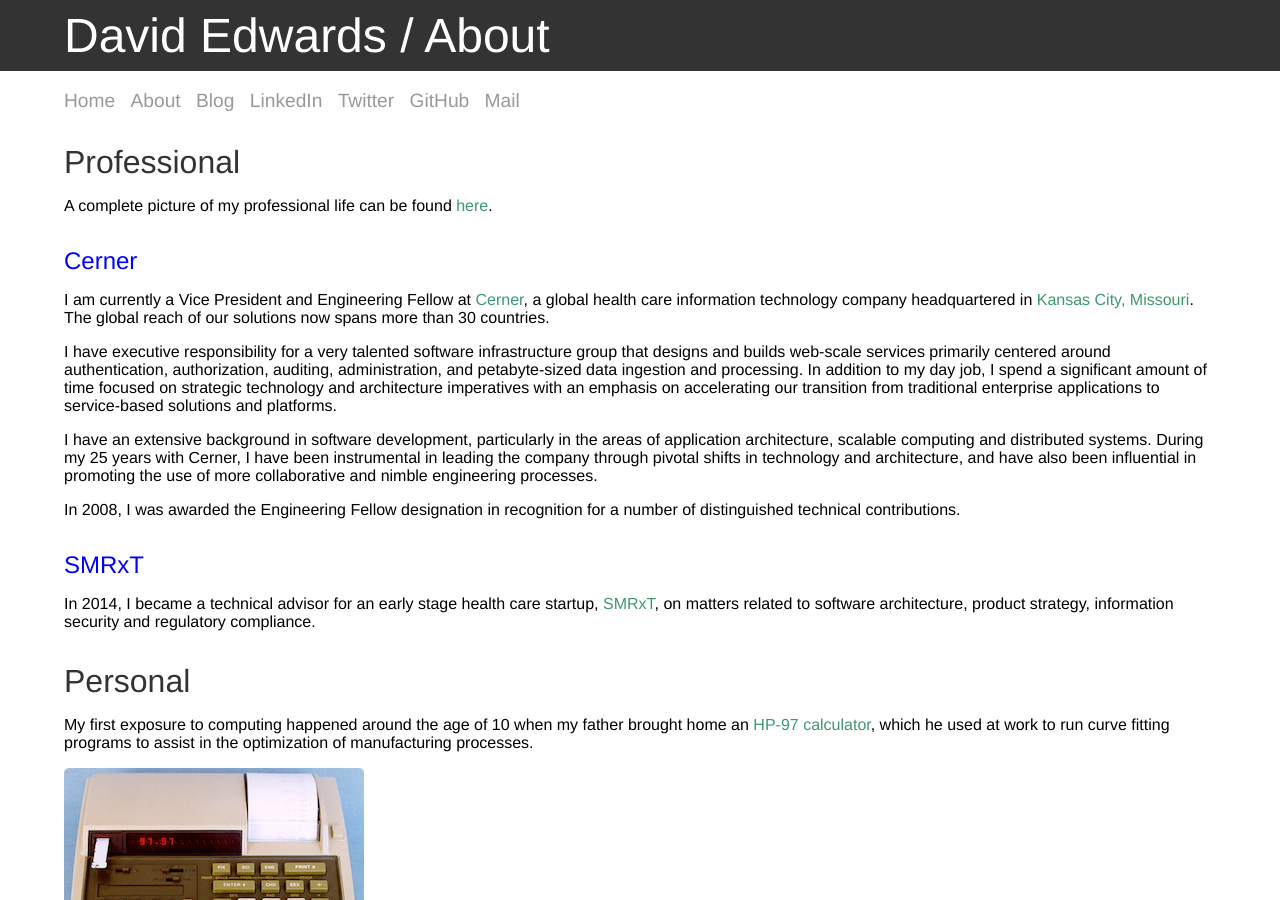
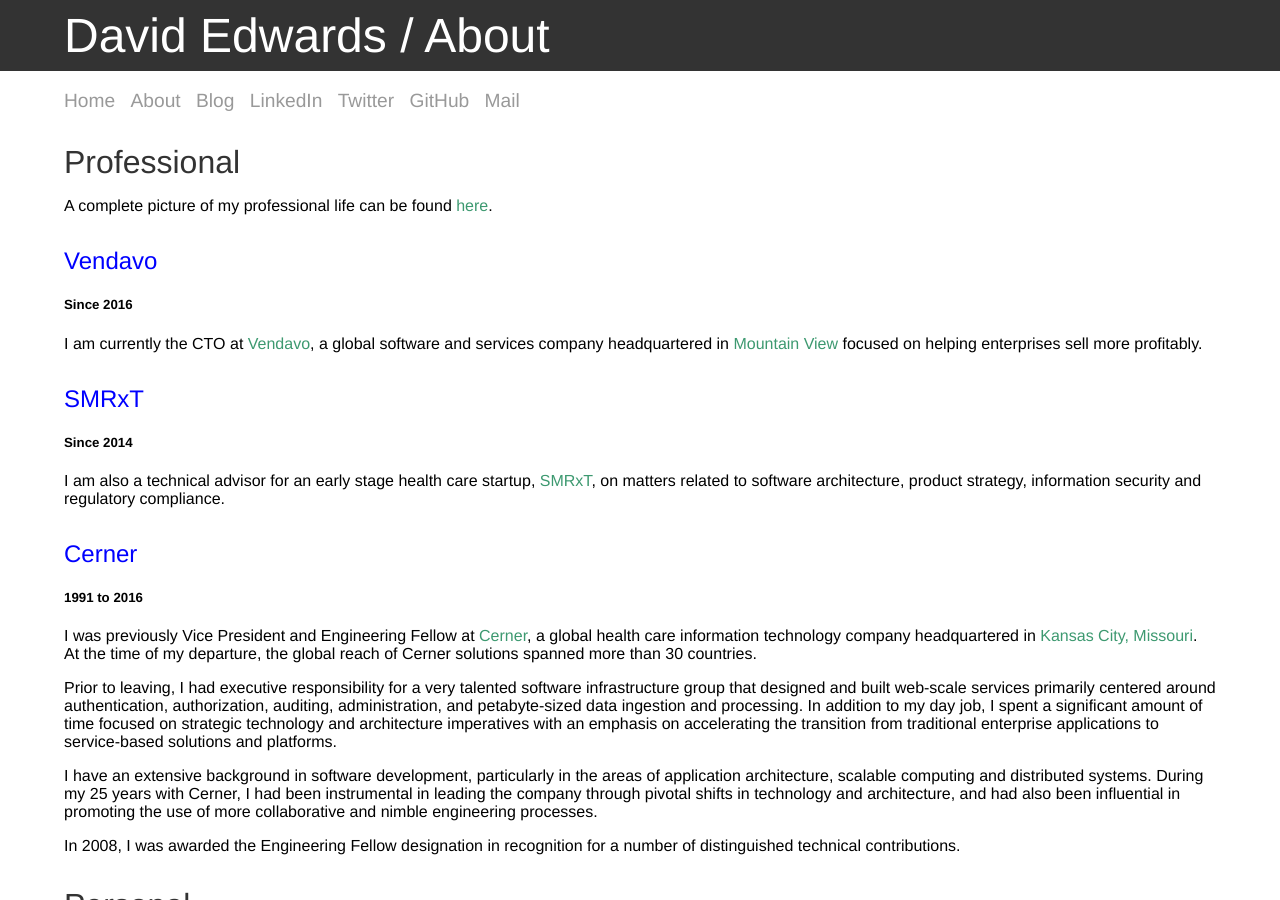
Before and after one commit to davidledwards/davidledwards.github.io, a Jekyll site: the page built from about/index.md, in a window 1280 px wide and 900 px high. Built offline with Jekyll 4.4.1, drawn with Linux system fonts in a browser that asks for light colours.

Commit message:
update about page to include Vendavo

```diff
--- a/about/index.md
+++ b/about/index.md
@@ -5,27 +5,37 @@
 ## Professional
 A complete picture of my professional life can be found [here](https://linkedin.com/in/davidledwards).
 
+#### Vendavo
+
+##### Since 2016
+I am currently the CTO at [Vendavo](http://www.vendavo.com), a global software and services company headquartered in
+[Mountain View](https://goo.gl/maps/x7dmec9eQur) focused on helping enterprises sell more profitably.
+
+#### SMRxT
+
+##### Since 2014
+I am also a technical advisor for an early stage health care startup, [SMRxT](http://smrxt.com), on matters
+related to software architecture, product strategy, information security and regulatory compliance.
+
 #### Cerner
-I am currently a Vice President and Engineering Fellow at [Cerner](http://www.cerner.com), a global health care information
-technology company headquartered in [Kansas City, Missouri](https://goo.gl/maps/g1TaiVfG5BT2). The global reach of our
-solutions now spans more than 30 countries.
 
-I have executive responsibility for a very talented software infrastructure group that designs and builds web-scale services
-primarily centered around authentication, authorization, auditing, administration, and petabyte-sized data ingestion and
-processing. In addition to my day job, I spend a significant amount of time focused on strategic technology and architecture
-imperatives with an emphasis on accelerating our transition from traditional enterprise applications to service-based solutions
-and platforms.
+##### 1991 to 2016
+I was previously Vice President and Engineering Fellow at [Cerner](http://www.cerner.com), a global health care information
+technology company headquartered in [Kansas City, Missouri](https://goo.gl/maps/g1TaiVfG5BT2). At the time of my departure,
+the global reach of Cerner solutions spanned more than 30 countries.
+
+Prior to leaving, I had executive responsibility for a very talented software infrastructure group that designed and built
+web-scale services primarily centered around authentication, authorization, auditing, administration, and petabyte-sized data
+ingestion and processing. In addition to my day job, I spent a significant amount of time focused on strategic technology and
+architecture imperatives with an emphasis on accelerating the transition from traditional enterprise applications to
+service-based solutions and platforms.
 
 I have an extensive background in software development, particularly in the areas of application architecture, scalable
-computing and distributed systems. During my 25 years with Cerner, I have been instrumental in leading the company
-through pivotal shifts in technology and architecture, and have also been influential in promoting the use of more
-collaborative and nimble engineering processes.
+computing and distributed systems. During my 25 years with Cerner, I had been instrumental in leading the company through
+pivotal shifts in technology and architecture, and had also been influential in promoting the use of more collaborative and
+nimble engineering processes.
 
 In 2008, I was awarded the Engineering Fellow designation in recognition for a number of distinguished technical contributions.
-
-#### SMRxT
-In 2014, I became a technical advisor for an early stage health care startup, [SMRxT](http://smrxt.com), on matters
-related to software architecture, product strategy, information security and regulatory compliance.
 
 ## Personal
 My first exposure to computing happened around the age of 10 when my father brought home an
```
